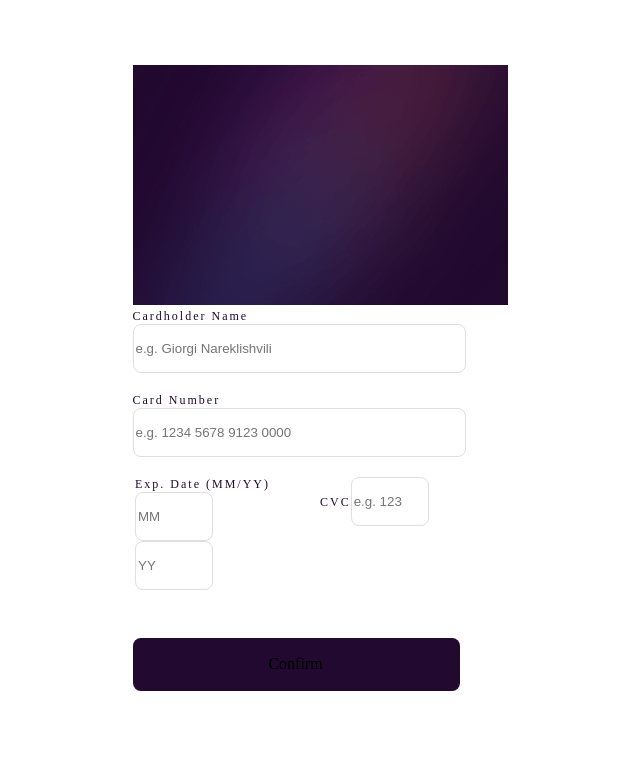
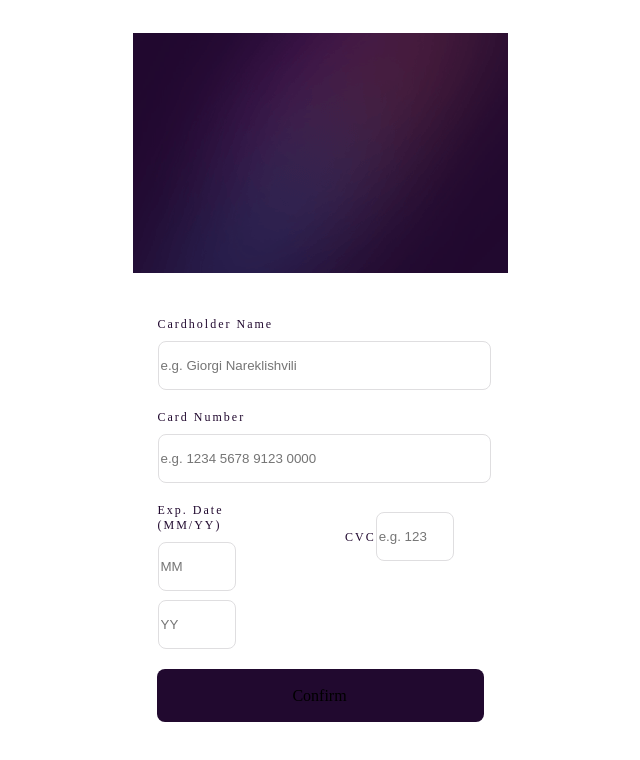
Before and after one commit to gionare/interactive-card, a React (Vite) app: page / in a window 1280 px wide. Shown: the top 760 px of the page, without its empty margins (320-960 px from the left). Built offline with nearby package versions, Linux system fonts and the light colour scheme.

Commit message:
adjusting fillup card

```diff
--- a/src/components/FillupForm.jsx
+++ b/src/components/FillupForm.jsx
@@ -54,7 +54,7 @@ export default function FillupForm() {
 
 const CardFillUpStyled = styled.form`
   width: 375px;
-  padding: 0 0 45px;
+  padding: 40px 0 45px;
 
   display: flex;
   flex-direction: column;
@@ -65,6 +65,7 @@ const CardFillUpStyled = styled.form`
   label {
     width: 140px;
     font-size: 12px;
+    margin-left: 25px;
     font-weight: 500;
     letter-spacing: 2px;
     padding: 0px 45px 10px 0px;
@@ -75,6 +76,7 @@ const CardFillUpStyled = styled.form`
   input {
     width: 327px;
     height: 45px;
+    margin: 9px 0 0;
     border-radius: 8px;
     border: solid 1px #dfdee0;
     background-color: #fff;
@@ -92,7 +94,7 @@ const CardFillUpStyled = styled.form`
   button {
     width: 327px;
     height: 53px;
-    margin: 28px 0 0;
+    margin: auto;
     padding: 15px 130px 15px 129px;
     border-radius: 8px;
     background-color: #21092f;
```
Also changed, not shown: 1 other file (tests, documents, lock files or other folders).
